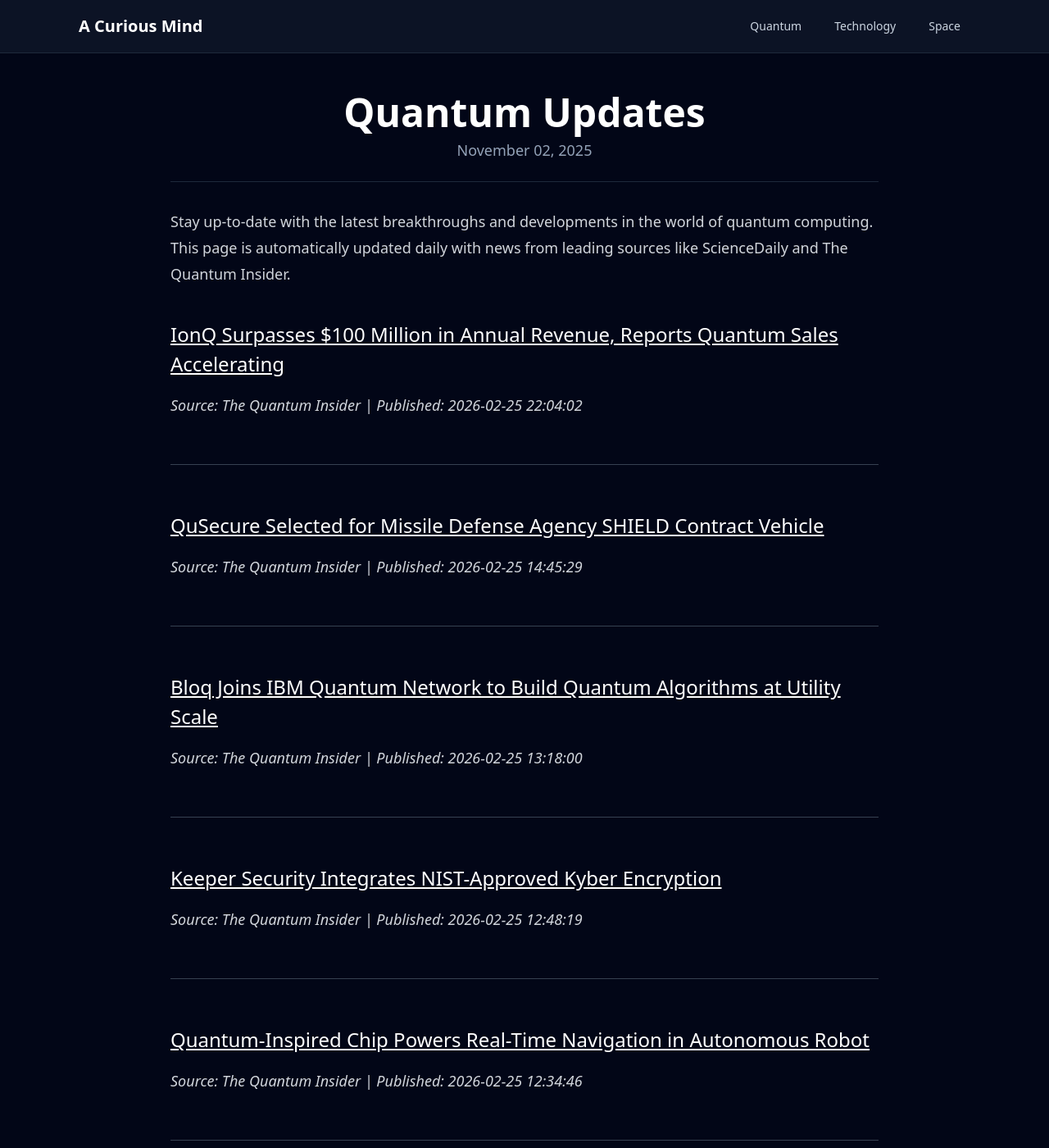
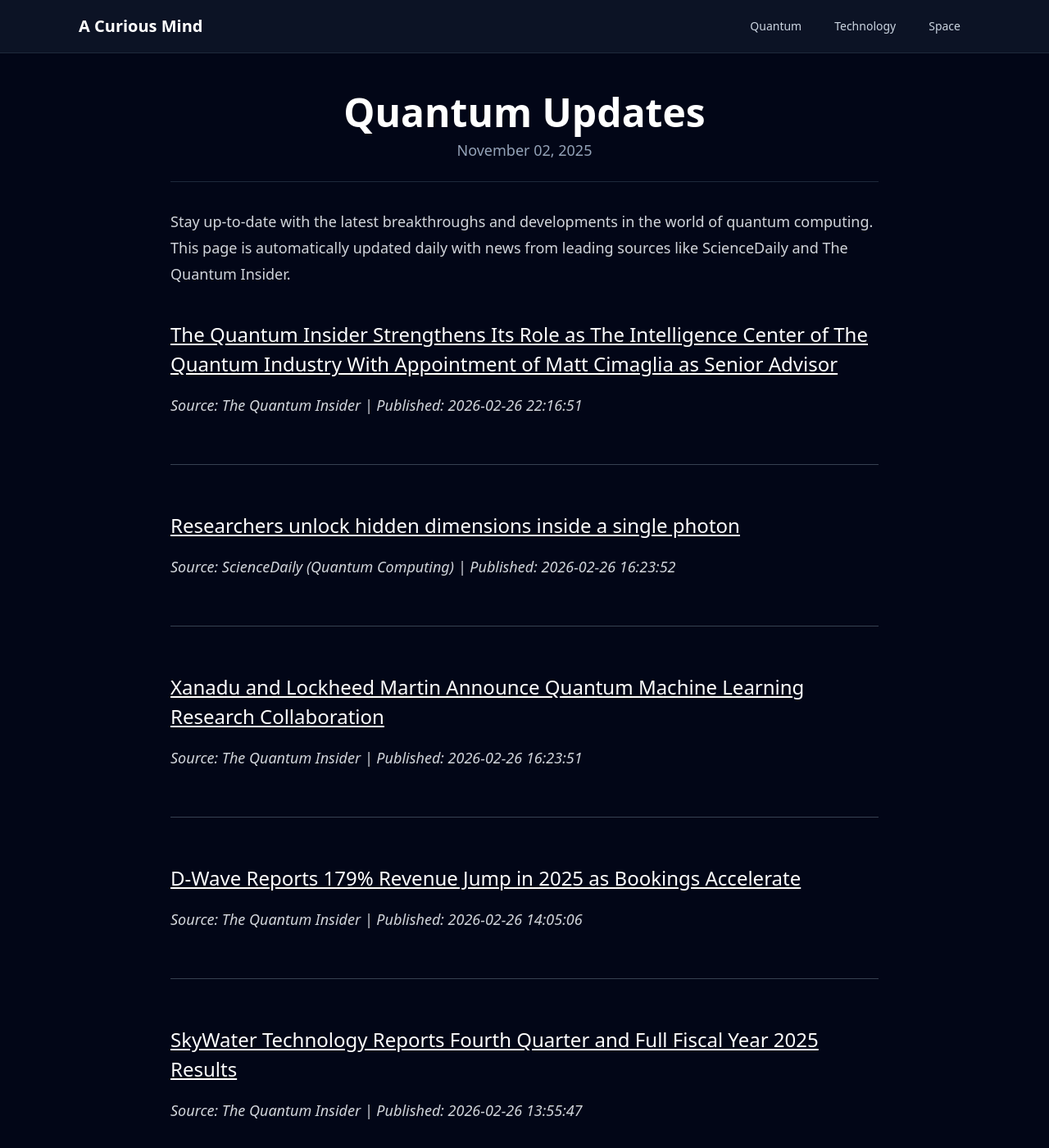
Before and after one commit to onehl7/onehl7.github.io, a Jekyll site: the page built from _posts/2025-11-02-quantum-updates.md, in a window 1280 px wide and 1400 px high. Shown: the whole window at 82% size. Built offline with Jekyll 4.4.1, drawn with Linux system fonts in a browser that asks for light colours; nearby versions of some CDN libraries; some of the changed text lies outside the part shown.

Commit message:
Update quantum news data

```diff
--- a/_data/quantum_news.json
+++ b/_data/quantum_news.json
@@ -1,33 +1,39 @@
 [
   {
     "source": "The Quantum Insider",
-    "title": "IonQ Surpasses $100 Million in Annual Revenue, Reports Quantum Sales Accelerating",
-    "link": "https://thequantuminsider.com/2026/02/25/ionq-surpasses-100-million-in-annual-revenue-reports-quantum-sales-accelerating/",
-    "published": "2026-02-25 22:04:02"
+    "title": "The Quantum Insider Strengthens Its Role as The Intelligence Center of The Quantum Industry With Appointment of Matt Cimaglia as Senior Advisor",
+    "link": "https://thequantuminsider.com/2026/02/26/the-quantum-insider-strengthens-its-role-as-the-intelligence-center-of-the-quantum-industry-with-appointment-of-matt-cimaglia-as-senior-advisor/",
+    "published": "2026-02-26 22:16:51"
+  },
+  {
+    "source": "ScienceDaily (Quantum Computing)",
+    "title": "Researchers unlock hidden dimensions inside a single photon",
+    "link": "https://www.sciencedaily.com/releases/2026/02/260226042500.htm",
+    "published": "2026-02-26 16:23:52"
   },
   {
     "source": "The Quantum Insider",
-    "title": "QuSecure Selected for Missile Defense Agency SHIELD Contract Vehicle",
-    "link": "https://thequantuminsider.com/2026/02/25/qusecure-missile-defense-agency-shield-contract/",
-    "published": "2026-02-25 14:45:29"
+    "title": "Xanadu and Lockheed Martin Announce Quantum Machine Learning Research Collaboration",
+    "link": "https://thequantuminsider.com/2026/02/26/xanadu-lockheed-martin-quantum-machine-learning-initiative/",
+    "published": "2026-02-26 16:23:51"
   },
   {
     "source": "The Quantum Insider",
-    "title": "Bloq Joins IBM Quantum Network to Build Quantum Algorithms at Utility Scale",
-    "link": "https://thequantuminsider.com/2026/02/25/bloq-joins-ibm-quantum-network-to-build-quantum-algorithms-at-utility-scale/",
-    "published": "2026-02-25 13:18:00"
+    "title": "D-Wave Reports 179% Revenue Jump in 2025 as Bookings Accelerate",
+    "link": "https://thequantuminsider.com/2026/02/26/d-wave-reports-179-revenue-jump-in-2025-as-bookings-accelerate/",
+    "published": "2026-02-26 14:05:06"
   },
   {
     "source": "The Quantum Insider",
-    "title": "Keeper Security Integrates NIST-Approved Kyber Encryption",
-    "link": "https://thequantuminsider.com/2026/02/25/keeper-post-quantum-cryptography-deployment/",
-    "published": "2026-02-25 12:48:19"
+    "title": "SkyWater Technology Reports Fourth Quarter and Full Fiscal Year 2025 Results",
+    "link": "https://thequantuminsider.com/2026/02/26/skywater-technology-q4-fy2025-results/",
+    "published": "2026-02-26 13:55:47"
   },
   {
     "source": "The Quantum Insider",
-    "title": "Quantum-Inspired Chip Powers Real-Time Navigation in Autonomous Robot",
-    "link": "https://thequantuminsider.com/2026/02/25/quantum-inspired-chip-powers-real-time-navigation-in-autonomous-robot/",
-    "published": "2026-02-25 12:34:46"
+    "title": "QUDORA and\u00a0ParityQC\u00a0Partner to Optimize Quantum Algorithms for Trapped-Ion Systems",
+    "link": "https://thequantuminsider.com/2026/02/26/qudora-parityqc-optimize-quantum-algorithms-trapped-ion/",
+    "published": "2026-02-26 13:39:17"
   },
   {
     "source": "ScienceDaily (Quantum Computing)",
@@ -52,11 +58,5 @@
     "title": "Majorana qubits decoded in quantum computing breakthrough",
     "link": "https://www.sciencedaily.com/releases/2026/02/260216084525.htm",
     "published": "2026-02-16 13:45:25"
-  },
-  {
-    "source": "ScienceDaily (Quantum Computing)",
-    "title": "Twisted 2D magnet creates skyrmions for ultra dense data storage",
-    "link": "https://www.sciencedaily.com/releases/2026/02/260212234158.htm",
-    "published": "2026-02-13 12:36:20"
   }
 ]
```
